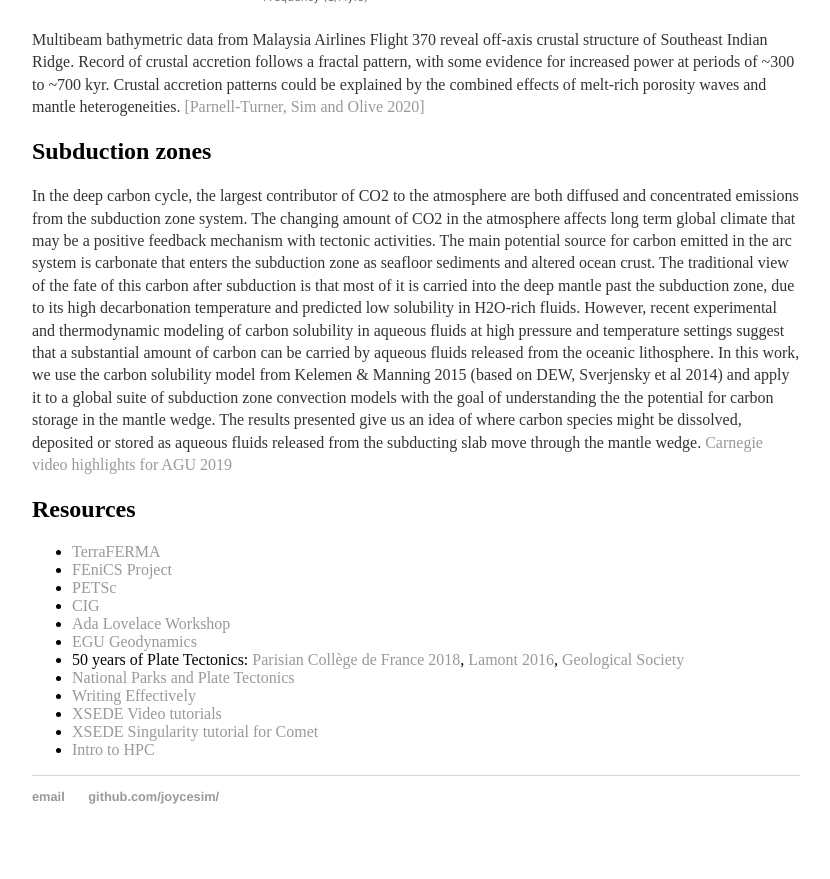
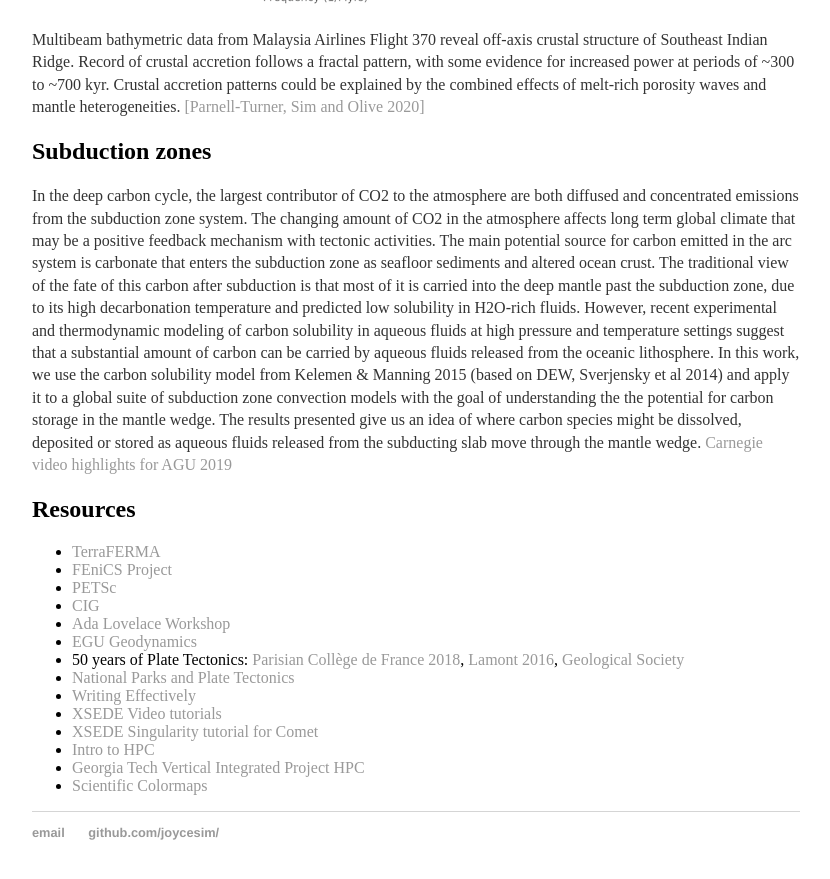
Before and after one commit to joycesim/joycesim.github.io, a Jekyll site: the page built from research/index.md, in a window 1280 px wide and 900 px high, scrolled down 2460 px. Shown: the top 879 px of the window, without its empty margins (224-1054 px from the left). Built offline with Jekyll 4.4.1, drawn with Linux system fonts in a browser that asks for light colours.

Commit message:
Update index.md

```diff
--- a/research/index.md
+++ b/research/index.md
@@ -37,3 +37,5 @@ In the deep carbon cycle, the largest contributor of CO2 to the atmosphere are b
 * [XSEDE Video tutorials](https://education.sdsc.edu/training/interactive/)
 * [XSEDE Singularity tutorial for Comet](https://www.sdsc.edu/education_and_training/tutorials1/singularity.html)
 * [Intro to HPC](https://geovizlab.geology.buffalo.edu/hpcintro.html)
+* [Georgia Tech Vertical Integrated Project HPC](https://www.vip.gatech.edu/teams/team-phoenix-cluster-competition-team-hpc)
+* [Scientific Colormaps](https://www.mathworks.com/matlabcentral/fileexchange/68546-crameri-perceptually-uniform-scientific-colormaps)
```
